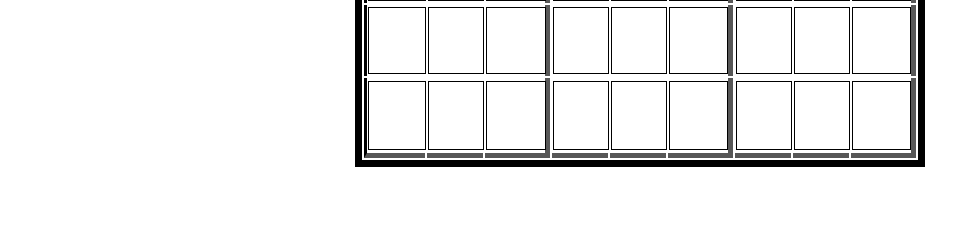
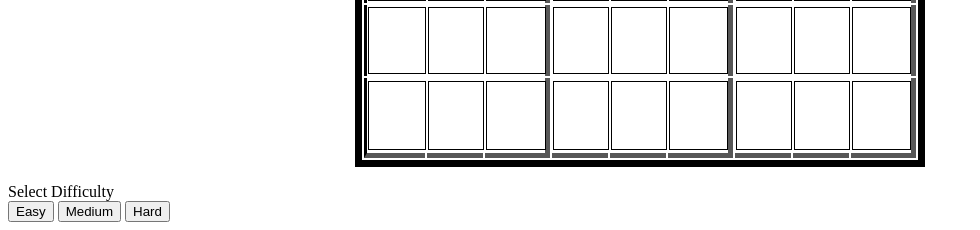
Before and after one commit to keveniskander/CP476-FinalProject, a Flask app: page / in a window 1280 px wide. Shown: the part 583-813 px from the top of the page, without its empty margins (0-980 px from the left). Before the commit the page ends 750 px from the top, so only its background shows below. Run offline with Flask 2, Linux system fonts and the light colour scheme; parts of the project's set-up code (start-up, migrations or seed data) failed here and were passed over.

Commit message:
Update sudoku.html

```diff
--- a/templates/sudoku.html
+++ b/templates/sudoku.html
@@ -129,8 +129,13 @@
 
     </table>
 
-
-
+    </tr>
+    </table>
+    <div>Select Difficulty</div>
+    <tr><button type='button' onclick="easy()">Easy</button>
+        <button type='button' onclick="medium()">Medium</button>
+        <button type='button' onclick="hard()">Hard</button>
+    </tr>
 
 </body>
 
```
